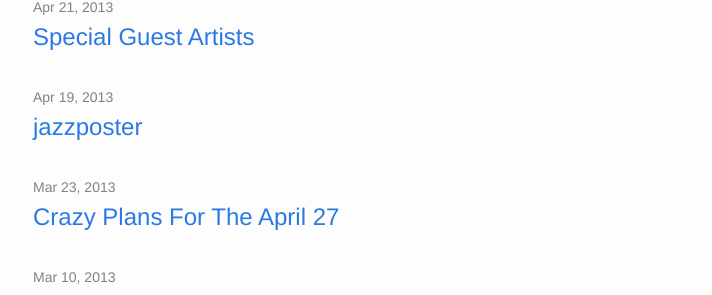
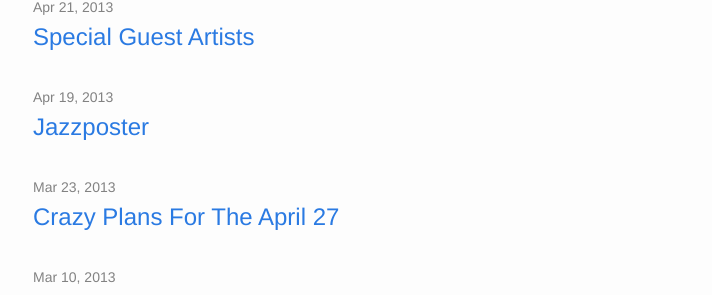
Before and after one commit to musichackathon/mmh_jekyll, a Jekyll site: the page built from blog.md, in a window 1280 px wide and 900 px high, scrolled down 3521 px. Shown: the part 147-442 px from the top of the window, without its empty margins (267-979 px from the left). Built offline with Jekyll 4.4.1, drawn with Linux system fonts in a browser that asks for light colours.

Commit message:
Capitalize 2013-04-19

```diff
--- a/_posts/tumblr/2013-04-19-jazzposter.html
+++ b/_posts/tumblr/2013-04-19-jazzposter.html
@@ -1,6 +1,6 @@
 ---
 layout: post
-title: jazzposter
+title: Jazzposter
 date: '2013-04-19T15:13:03-04:00'
 tags: []
 redirect_from:
```
